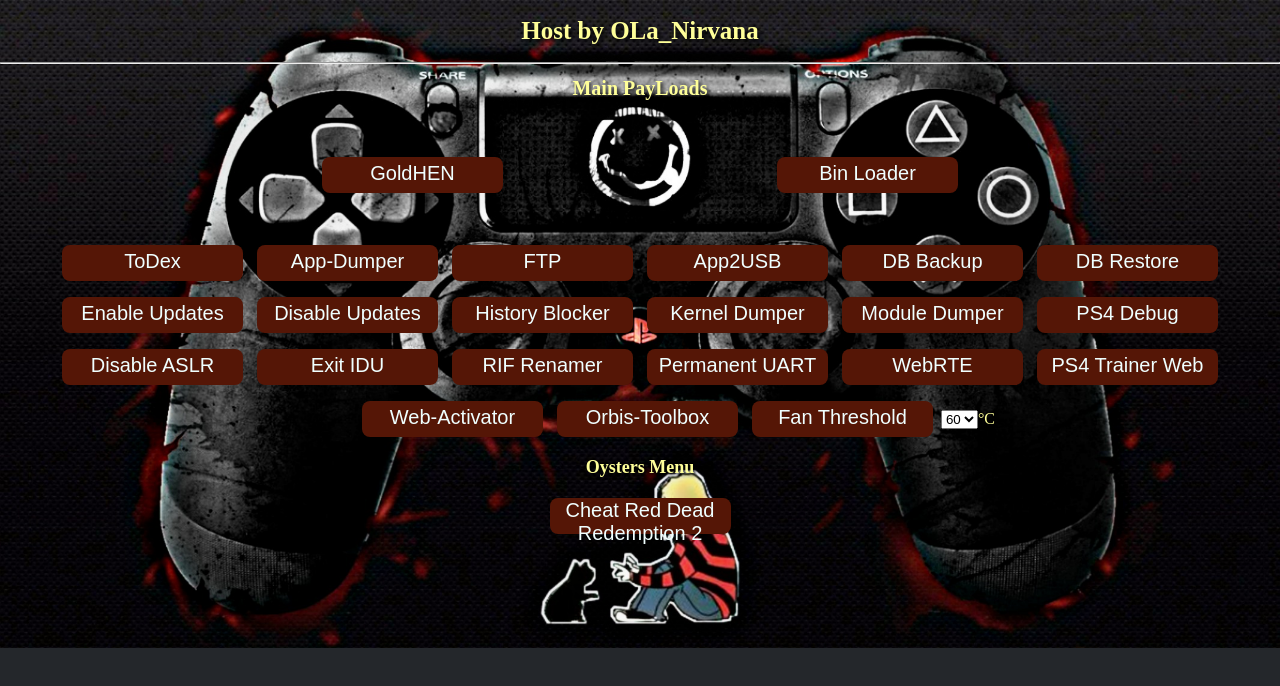
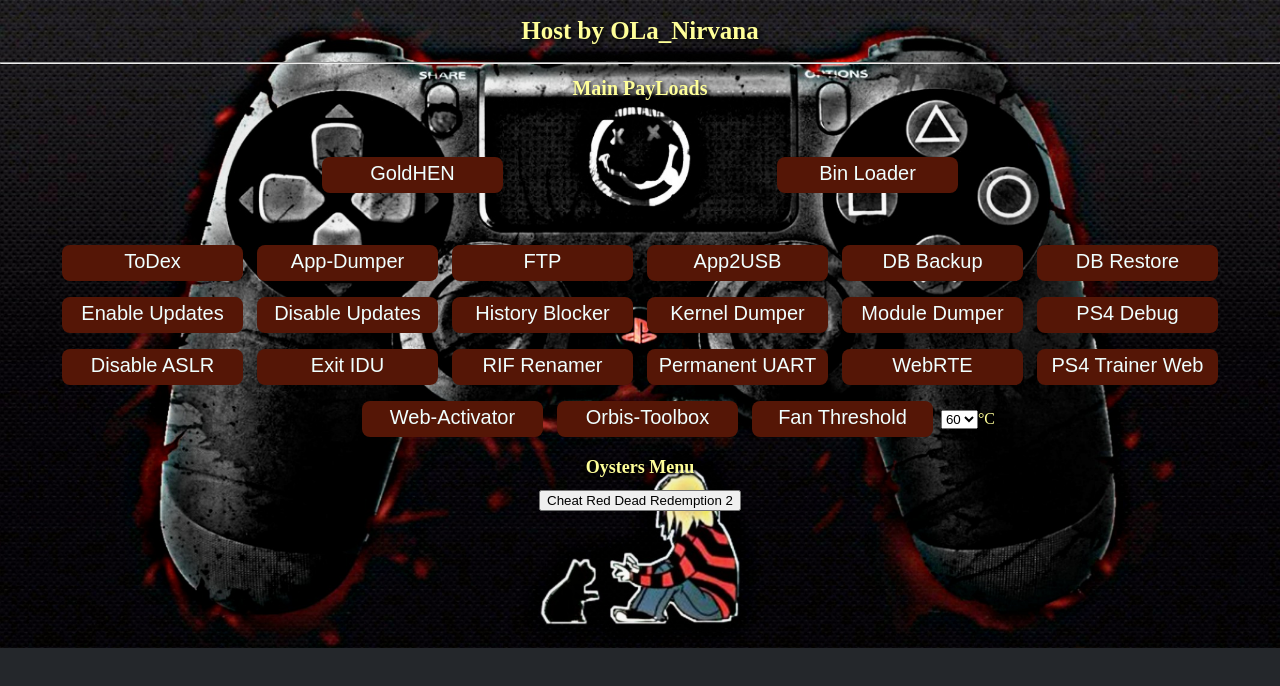
Before and after one commit to OLaNirvana/jailbreak, a plain HTML site: page index.html in a window 1280 px wide. Drawn offline with Linux system fonts and the light colour scheme; a script that the page names is missing.

Commit message:
Update index.html

```diff
--- a/index.html
+++ b/index.html
@@ -55,7 +55,7 @@
 <button class="btn" onclick=load_fanthreshold() style="margin-right: 8px;"> Fan Threshold </button><select id="tempC"></select>&#176;C
 <br>
 <h1 style="font-size:18px;color:#FFFF99;"> Oysters Menu </h1>
-<button class="btn" onclick=load_Oysters113()> Cheat Red Dead Redemption 2 </button>
+<button class="btn-cheat" onclick=load_Oysters113()> Cheat Red Dead Redemption 2 </button>
 <br>
 
 <script>
```
